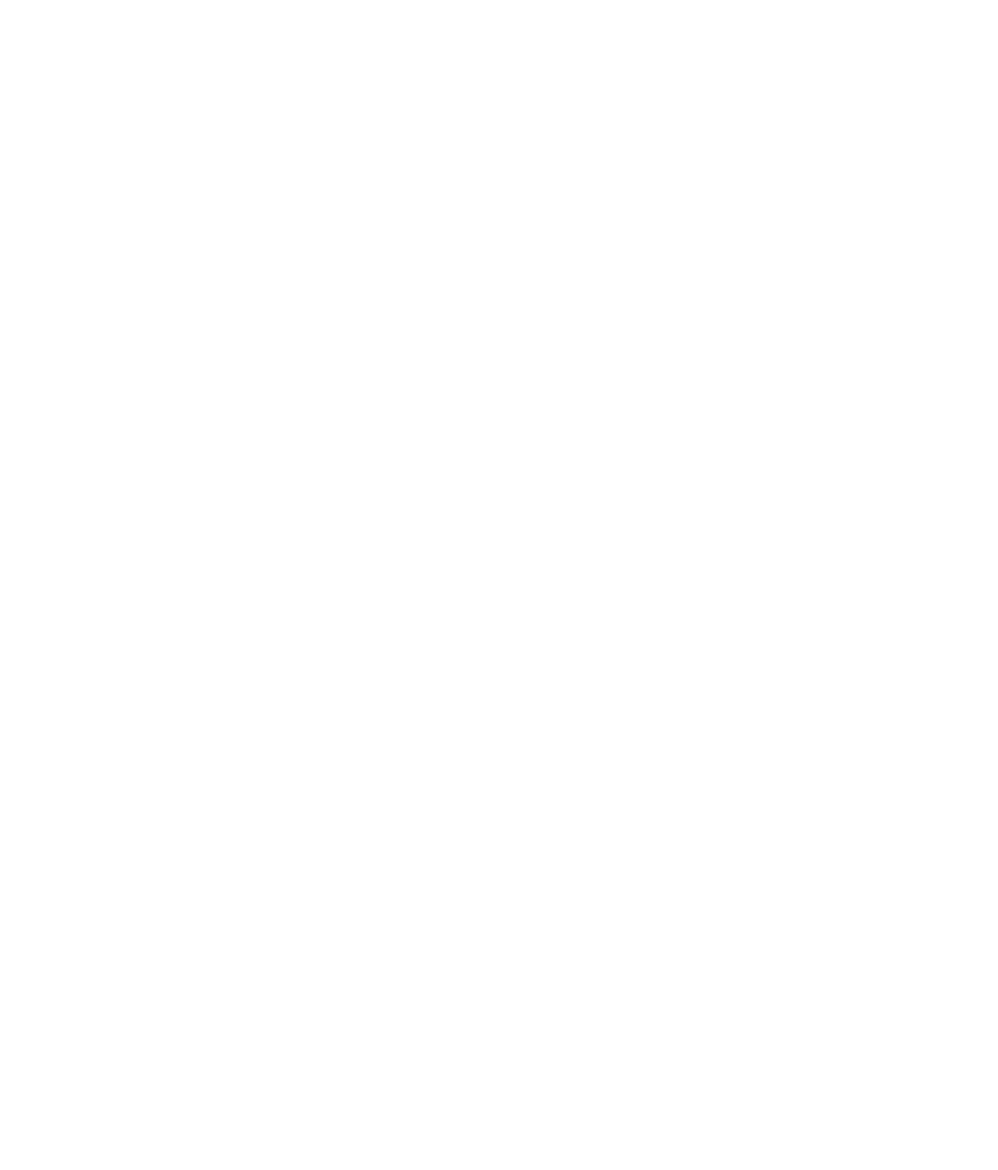
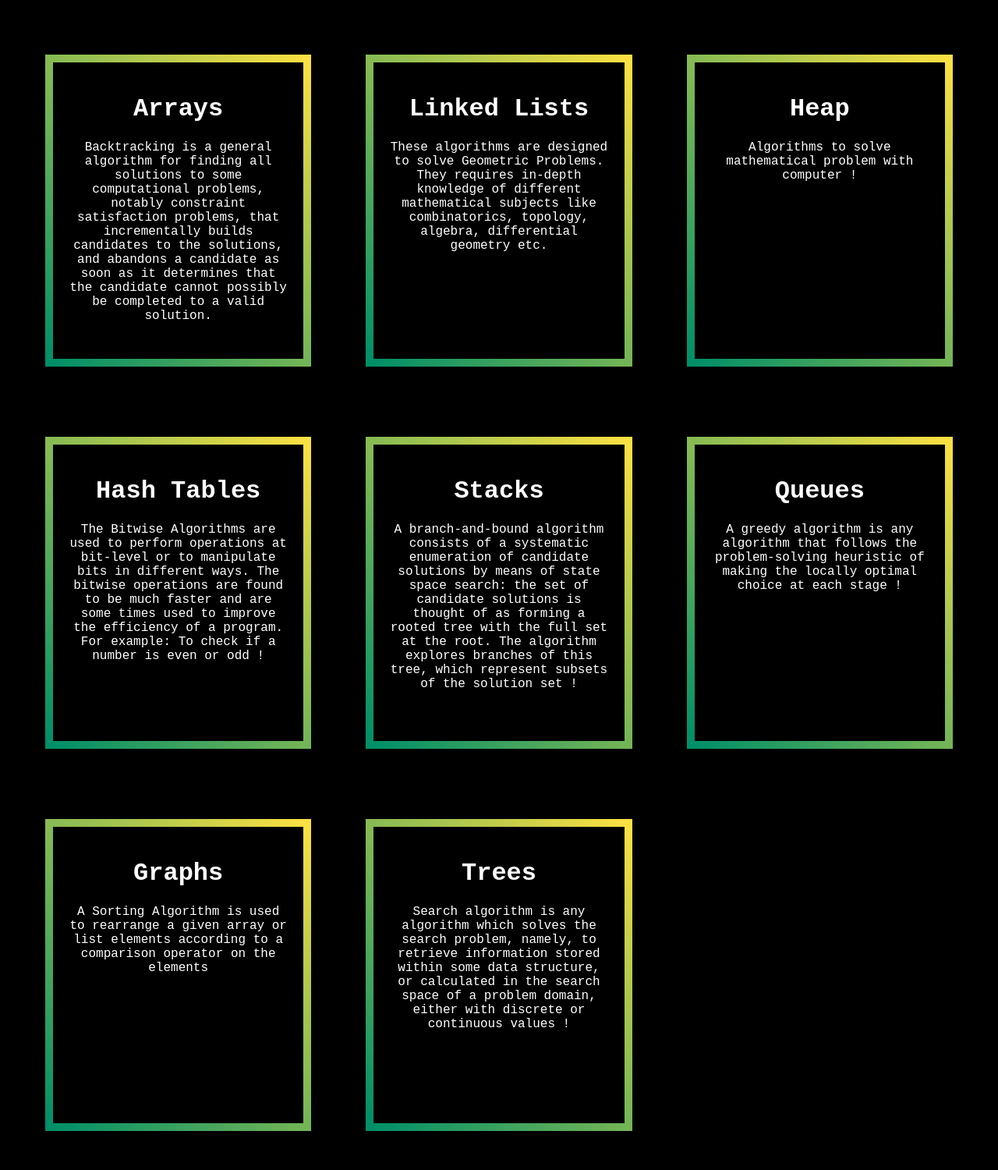
Before and after one commit to lokeshningania/django_algos_app, a Django app: page /ds/ in a window 1280 px wide. Before the commit the page is empty. Shown: the whole page at 78% size. Before the commit the page ends 800 px from the top, so only its background shows below. Run offline with Django 3.2, Linux system fonts and the light colour scheme.

Commit message:
changes made on Fri  2 Apr 2021 18:14:54 IST

```diff
--- a/firstsite/urls.py
+++ b/firstsite/urls.py
@@ -24,7 +24,7 @@
     path('algos', views.algos, name = 'algos'),
     path('submit' , views.submit , name = 'submit'),
     path('arrays/' , include('arrays.urls')),
-    path('ds/' , include('datastructures.urls')),
+    path('ds/' , views.ds , name = 'ds'),
     path('geometry/' , include('geometricalgos.urls')),
     path('maths/' , include('mathematicalalgos.urls')),
     path('backtrack/' , include('backtracking.urls')),
--- a/firstsite/views.py
+++ b/firstsite/views.py
@@ -5,6 +5,8 @@
 def home(request):
     return render(request , 'home.html')
 
+def ds(request):
+    return render(request , 'datastructure.html' )
 
 def algos(request):
     return render(request , 'algos.html')
--- /dev/null
+++ b/static/firstsite/css/datastructures.css
@@ -0,0 +1,59 @@
+body{
+    background-color: black;
+    font-family: 'Courier New', monospace;
+}
+
+.links{
+    color: white;
+    text-decoration: none;
+    border: white;
+    padding: 30px;
+
+
+
+
+
+}
+.description{
+    color: white;
+}
+
+.cards{
+    margin-top: 20px;
+    margin-left: 0px;
+    margin-right: 0px;
+    padding: 20px;
+    text-align: center;
+    background-color: black;
+    height: 400px;
+    border: 10px solid;
+    box-sizing: border-box;
+
+    /*
+    border-image: conic-gradient(red, yellow, lime, aqua, blue, magenta, red) 1;
+    border-image: radial-gradient(rgb(0,143,104), rgb(250,224,66)) 1;
+    */
+    border-image-source: linear-gradient(45deg, rgb(0,143,104), rgb(250,224,66)) ;
+    border-image-slice: 1;
+
+
+
+}
+
+.cardimage {
+    height: 300px;
+    width: 100%;
+    border-top: brown solid 2px;
+    border-bottom: brown solid 2px;
+
+}
+
+.linksdiv {
+    display: grid;
+    grid-template-columns: repeat(3, 1fr);
+    gap: 70px;
+    height: 100%;
+    margin: 50px;
+
+
+  }
--- a/templates/datastructure.html
+++ b/templates/datastructure.html
@@ -4,9 +4,46 @@
     <meta charset="UTF-8">
     <meta http-equiv="X-UA-Compatible" content="IE=edge">
     <meta name="viewport" content="width=device-width, initial-scale=1.0">
-    <title>Document</title>
+    <title>Home</title>
+    {% load static %}
+    <link rel="stylesheet" href="{% static 'firstsite/css/datastructures.css' %}">
 </head>
 <body>
-    <h1>Data Structures</h1>
+    <div class="linksdiv">
+
+        <a class="cards links" href="/arrays/">
+            <h1 >Arrays</h1>
+            <p class="description">Backtracking is a general algorithm for finding all solutions to some computational problems, notably constraint satisfaction problems, that incrementally builds candidates to the solutions, and abandons a candidate as soon as it determines that the candidate cannot possibly be completed to a valid solution.</p>
+        </a>
+        <a class="cards links" href="/linkedlists/">
+            <h1 >Linked Lists</h1>
+            <p class="description">These algorithms are designed to solve Geometric Problems. They requires in-depth knowledge of different mathematical subjects like combinatorics, topology, algebra, differential geometry etc.</p>
+        </a>
+        <a class="cards links" href="/heaps/">
+            <h1 >Heap</h1>
+            <p class="description">Algorithms to solve mathematical problem with computer !</p>
+        </a>
+        <a class="cards links" href="/hashes/">
+            <h1 >Hash Tables</h1>
+            <p class="description">The Bitwise Algorithms are used to perform operations at bit-level or to manipulate bits in different ways. The bitwise operations are found to be much faster and are some times used to improve the efficiency of a program. For example: To check if a number is even or odd !</p>
+        </a>
+        <a class="cards links" href="/stack/">
+            <h1 >Stacks</h1>
+            <p class="description">A branch-and-bound algorithm consists of a systematic enumeration of candidate solutions by means of state space search: the set of candidate solutions is thought of as forming a rooted tree with the full set at the root. The algorithm explores branches of this tree, which represent subsets of the solution set !</p>
+        </a>
+        <a class="cards links" href="/queues/">
+            <h1 >Queues</h1>
+            <p class="description">A greedy algorithm is any algorithm that follows the problem-solving heuristic of making the locally optimal choice at each stage !</p>
+        </a>
+        <a class="cards links" href="/graphs/">
+            <h1 >Graphs</h1>
+            <p class="description"> A Sorting Algorithm is used to rearrange a given array or list elements according to a comparison operator on the elements</p>
+        </a>
+        <a class="cards links" href="/trees/">
+            <h1 >Trees</h1>
+            <p class="description">Search algorithm is any algorithm which solves the search problem, namely, to retrieve information stored within some data structure, or calculated in the search space of a problem domain, either with discrete or continuous values !</p>
+        </a>
+
+    </div>
 </body>
 </html>
```
Also changed, not shown: static/urls.py (deleted), templates/urls.py (deleted).
